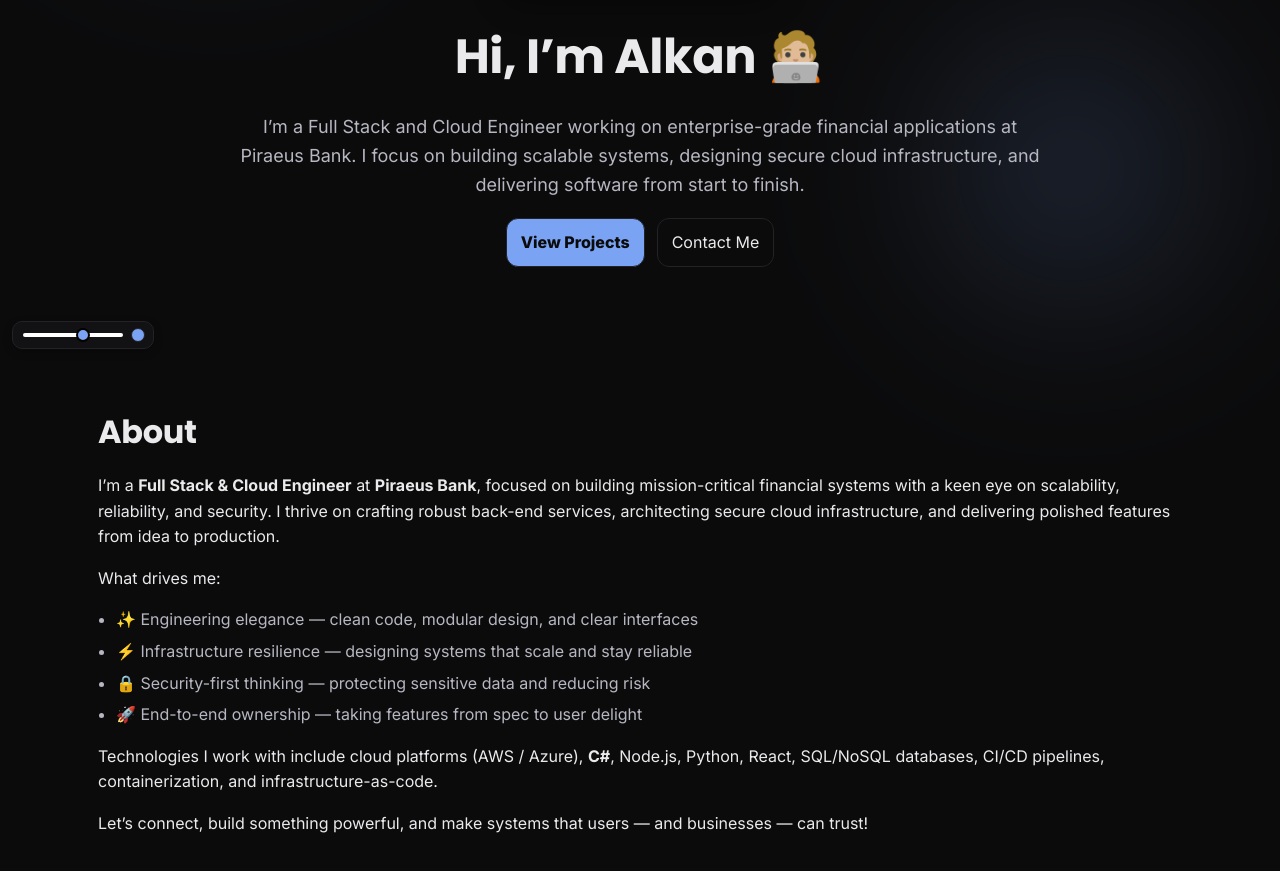
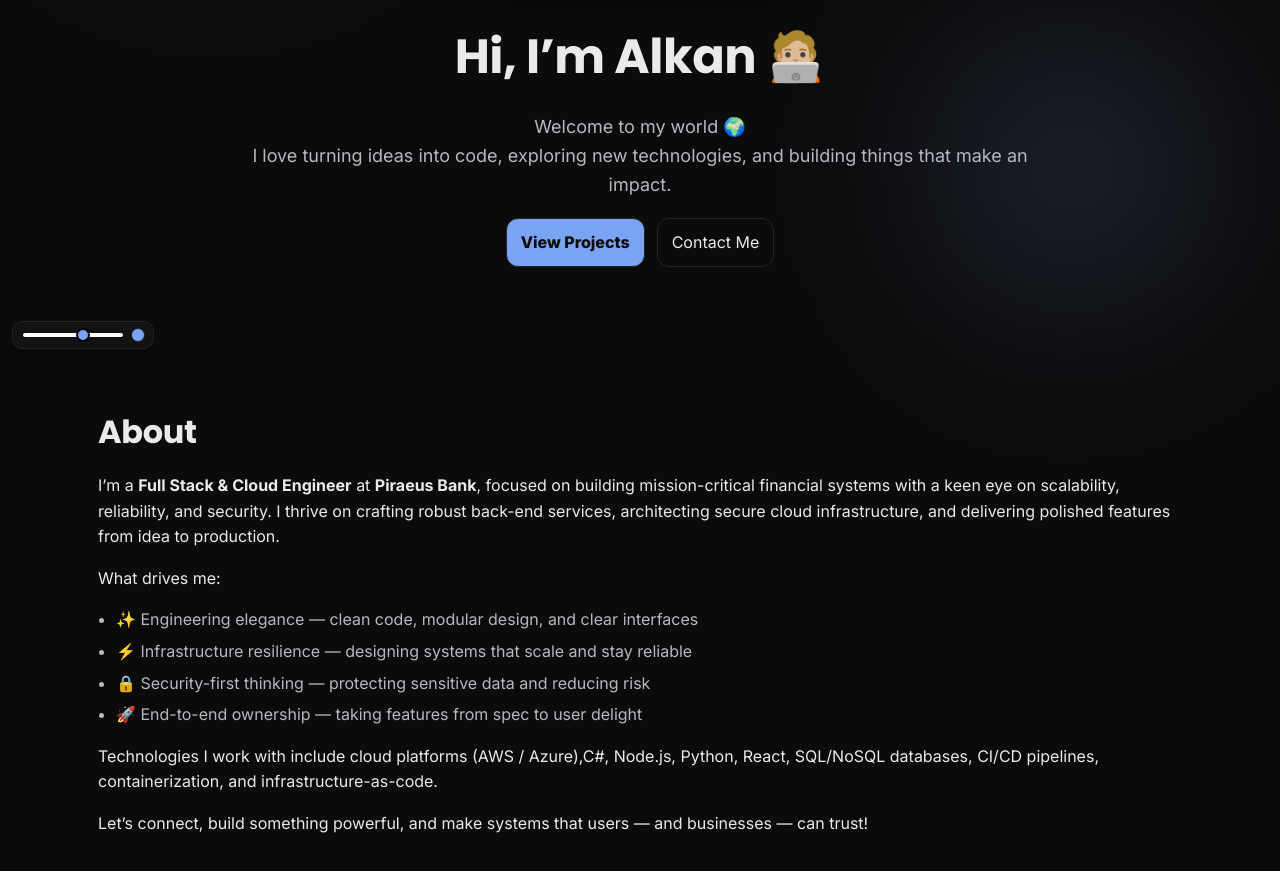
Before and after one commit to Alkan0/personal-website, a Next.js app: page / in a window 1280 px wide. Shown: the part 439-1310 px from the top of the page. Built offline with nearby package versions, Linux system fonts and the light colour scheme.

Commit message:
final changes

```diff
--- a/src/app/layout.tsx
+++ b/src/app/layout.tsx
@@ -11,7 +11,7 @@ const poppins = Poppins({
 
 // src/app/layout.tsx
 export const metadata = {
-  title: "Alkinoos Michalopoulos Portfolio",
+  title: "Alkinoos Michalopoulos",
   description: "Portfolio and projects of Alkinoos Michalopoulos",
   icons: {
     icon: "/icon.svg",
@@ -19,10 +19,12 @@ export const metadata = {
   },
 };
 
+
 export default function RootLayout({ children }: { children: React.ReactNode }) {
   return (
     <html lang="en">
-      <body className={`${inter.variable} ${poppins.variable}`}>
+      {/* ⚡️ περνάμε και τα δύο */}
+      <body className={`${poppins.variable} ${inter.variable}`}>
         {children}
       </body>
     </html>
--- a/src/app/page.tsx
+++ b/src/app/page.tsx
@@ -114,10 +114,10 @@ export default function Home() {
     window.addEventListener("scroll", onScroll, { passive: true });
 
     return () => {
-  window.removeEventListener("pointermove", onMove);
-  window.removeEventListener("scroll", onScroll);
-  cancelAnimationFrame(raf);
-};
+      window.removeEventListener("pointermove", onMove);
+      window.removeEventListener("scroll", onScroll);
+      cancelAnimationFrame(raf);
+    };
   }, []);
 
   // Slow continuous rotation (very subtle)
@@ -174,7 +174,8 @@ export default function Home() {
             />
             <h1 id="hero-title">Hi, I’m Alkan 🧑🏼‍💻</h1>
             <p className={styles.tagline}>
-              I’m a Full Stack and Cloud Engineer working on enterprise-grade financial applications at Piraeus Bank. I focus on building scalable systems, designing secure cloud infrastructure, and delivering software from start to finish.
+              Welcome to my world 🌍 <br/> I love turning ideas into code,
+              exploring new technologies, and building things that make an impact.
             </p>
             <div className={styles.ctaRow}>
               <a className={styles.primaryBtn} href="#projects">View Projects</a>
@@ -204,7 +205,7 @@ export default function Home() {
           </ul>
 
           <p>
-            Technologies I work with include cloud platforms (AWS / Azure), <strong>C#</strong>, Node.js, Python, React,
+            Technologies I work with include cloud platforms (AWS / Azure),C#, Node.js, Python, React,
             SQL/NoSQL databases, CI/CD pipelines, containerization, and infrastructure-as-code.
           </p>
 
```
Also changed, not shown: package.json (+7 -6 lines), 1 other file (tests, documents, lock files or other folders).
